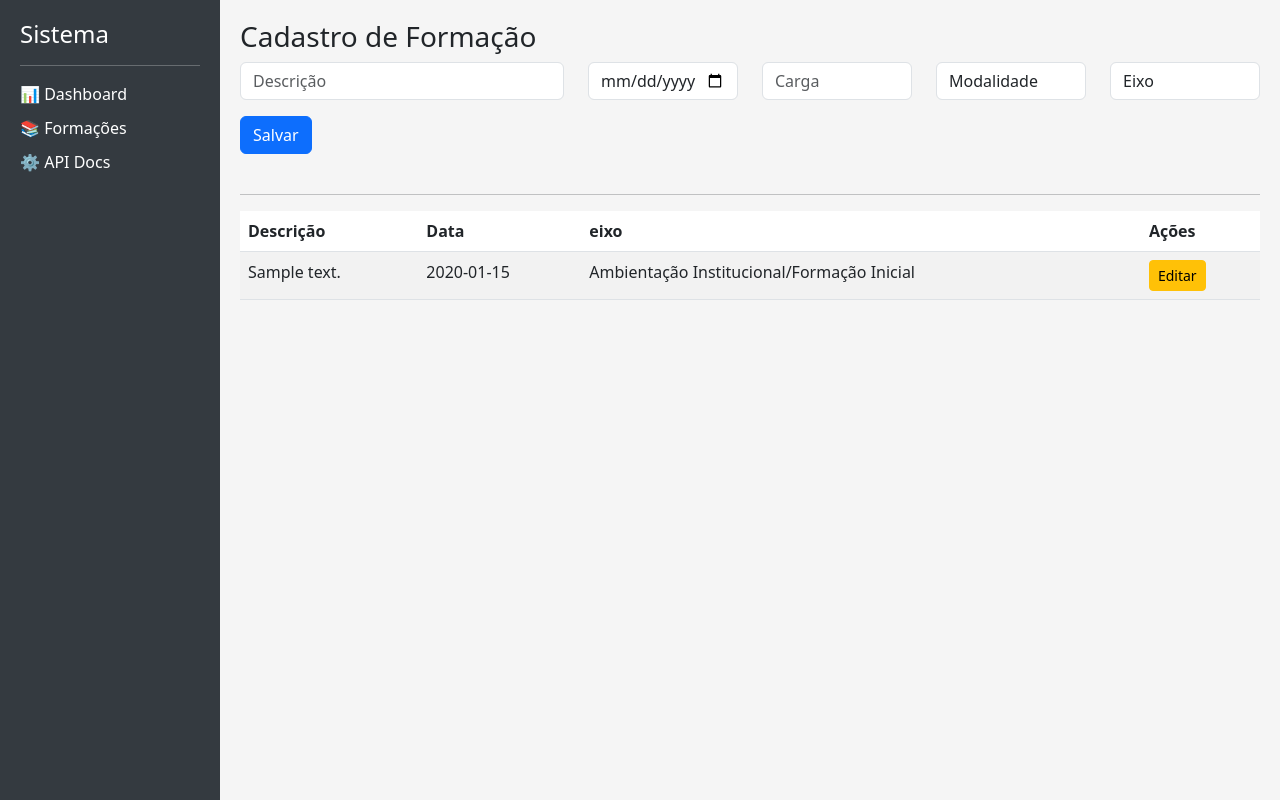
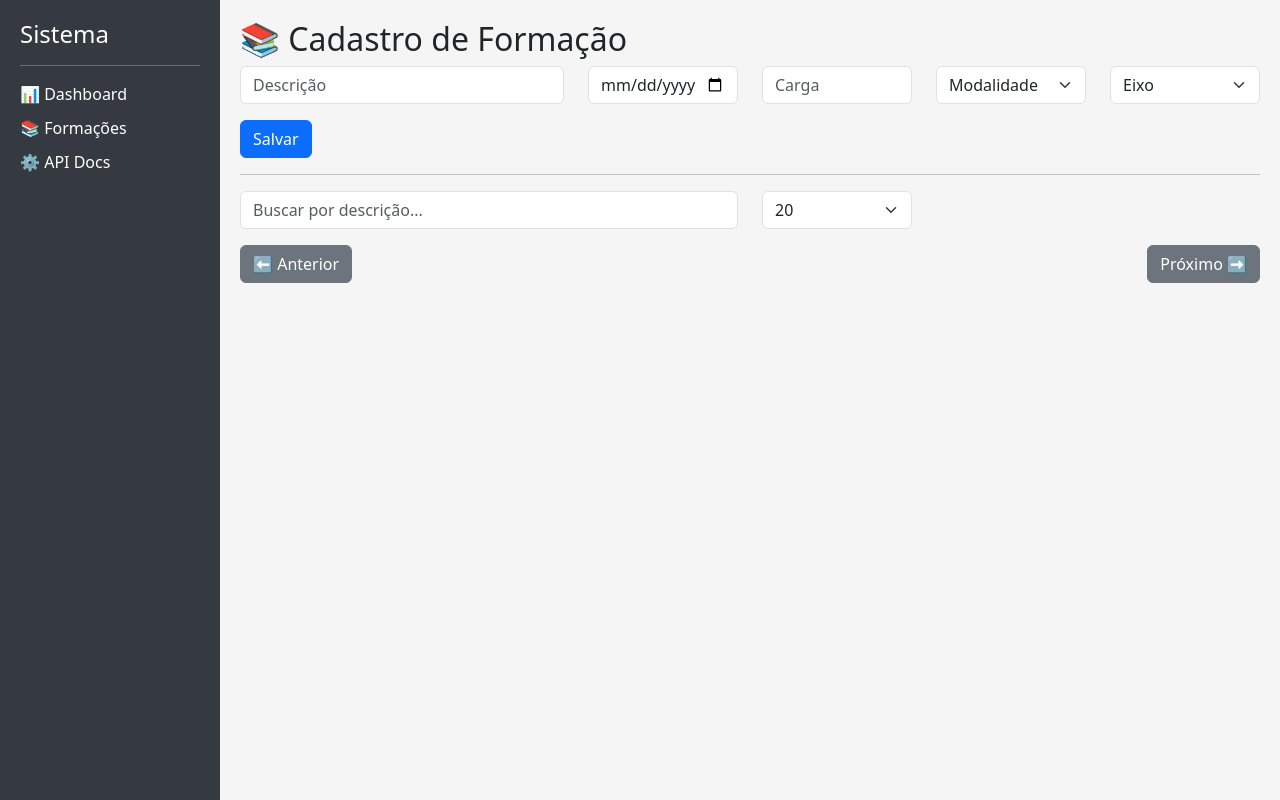
Before and after one commit to VitorSchmitt/db-formacoes, a FastAPI app: page /web/formacoes in a window 1280 px wide. Run offline with FastAPI, Linux system fonts and the light colour scheme; tables that the repository leaves empty hold one stand-in row (values such as "Sample post"); parts of the project's set-up code (start-up, migrations or seed data) failed here and were passed over; some libraries are stand-ins or nearby versions.

Commit message:
Update formacoes.html

```diff
--- a/templates/formacoes.html
+++ b/templates/formacoes.html
@@ -2,51 +2,79 @@
 
 {% block content %}
 
-<h3>Cadastro de Formação</h3>
+<h2>📚 Cadastro de Formação</h2>
 
-<div id="msg"></div>
+<!-- ===================== -->
+<!-- FORM -->
+<!-- ===================== -->
+<form onsubmit="salvar(event)">
 
     <div class="row mb-3">
         <div class="col-md-4">
-        <input type="text" id="descricao" class="form-control" placeholder="Descrição">
+            <input type="text" id="descricao" class="form-control" placeholder="Descrição" required>
         </div>
 
         <div class="col-md-2">
-        <input type="date" id="data_termino" class="form-control">
+            <input type="date" id="data_termino" class="form-control" required>
         </div>
 
         <div class="col-md-2">
-        <input type="number" id="carga" class="form-control" placeholder="Carga">
+            <input type="number" id="carga" class="form-control" placeholder="Carga" min="1" required>
         </div>
 
         <div class="col-md-2">
-        <select id="modalidade" class="form-control"></select>
+            <select id="modalidade" class="form-select" required></select>
         </div>
 
         <div class="col-md-2">
-        <select id="eixo" class="form-control"></select>
+            <select id="eixo" class="form-select" required></select>
         </div>
     </div>
 
-<button class="btn btn-primary mb-4" onclick="salvar()">Salvar</button>
+    <button class="btn btn-primary">Salvar</button>
+
+</form>
+
+<div id="msg" class="mt-2"></div>
 
 <hr>
 
-<table class="table table-striped">
-    <thead>
-        <tr>
-            <th>Descrição</th>
-            <th>Data</th>
-            <th>eixo</th>
-            <th>Ações</th>
-        </tr>
-    </thead>
-    <tbody id="tabela"></tbody>
-</table>
+<!-- ===================== -->
+<!-- BUSCA + PAGINAÇÃO -->
+<!-- ===================== -->
+<div class="row mb-3">
+    <div class="col-md-6">
+        <input type="text" id="busca" class="form-control" placeholder="Buscar por descrição..." onkeyup="resetarPagina()">
+    </div>
 
-<!-- 🔥 SCRIPT TEM QUE ESTAR DENTRO DO BLOCK -->
+    <div class="col-md-2">
+        <select id="limite" class="form-select" onchange="resetarPagina()">
+            <option value="10">10</option>
+            <option value="20" selected>20</option>
+            <option value="50">50</option>
+        </select>
+    </div>
+</div>
+
+<!-- ===================== -->
+<!-- TABELA -->
+<!-- ===================== -->
+<div id="tabela"></div>
+
+<div class="d-flex justify-content-between mt-3">
+    <button class="btn btn-secondary" onclick="anterior()">⬅ Anterior</button>
+    <span id="pagina_info"></span>
+    <button class="btn btn-secondary" onclick="proxima()">Próximo ➡</button>
+</div>
+
+<!-- ===================== -->
+<!-- SCRIPT -->
+<!-- ===================== -->
 <script>
+
 let editandoId = null;
+let pagina = 1;
+let totalPaginas = 1;
 
 // =====================
 // ENUMS
@@ -58,8 +86,8 @@ async function carregarEnums() {
     let m = document.getElementById("modalidade");
     let e = document.getElementById("eixo");
 
-    m.innerHTML = "<option value=''>Modalidade</option>";
-    e.innerHTML = "<option value=''>Eixo</option>";
+    m.innerHTML = `<option value="">Modalidade</option>`;
+    e.innerHTML = `<option value="">Eixo</option>`;
 
     data.modalidade.forEach(x => m.add(new Option(x, x)));
     data.eixo.forEach(x => e.add(new Option(x, x)));
@@ -69,30 +97,80 @@ async function carregarEnums() {
 // LISTAR
 // =====================
 async function carregarTabela() {
-    let res = await fetch("/api/formacoes");
+
+    let busca = document.getElementById("busca").value;
+    let limite = document.getElementById("limite").value;
+
+    let url = `/api/formacoes?busca=${busca}&pagina=${pagina}&limite=${limite}`;
+
+    let res = await fetch(url);
     let data = await res.json();
 
-    let html = "";
+    let html = `
+    <table class="table table-striped table-sm">
+        <thead>
+            <tr>
+                <th>Descrição</th>
+                <th>Data</th>
+                <th>Carga</th>
+                <th>Modalidade</th>
+                <th>Ações</th>
+            </tr>
+        </thead>
+        <tbody>
+    `;
 
-    data.forEach(f => {
+    data.dados.forEach(f => {
         html += `
         <tr>
             <td>${f.descricao}</td>
             <td>${f.data_termino || ""}</td>
-            <td>${f.eixo || ""}</td>
+            <td>${f.carga_horaria}</td>
+            <td>${f.modalidade}</td>
             <td>
-                <button class="btn btn-sm btn-warning" onclick='editar(${JSON.stringify(f)})'>Editar</button>
+                <button class="btn btn-sm btn-warning" onclick='editar(${JSON.stringify(f)})'>✏️</button>
+                <button class="btn btn-sm btn-danger" onclick="deletar(${f.id})">🗑</button>
             </td>
-        </tr>`;
+        </tr>
+        `;
     });
 
+    html += `</tbody></table>`;
+
     document.getElementById("tabela").innerHTML = html;
+
+    totalPaginas = data.total_paginas;
+    document.getElementById("pagina_info").innerText = `Página ${pagina} de ${totalPaginas}`;
 }
 
 // =====================
-// SALVAR
+// PAGINAÇÃO
 // =====================
-async function salvar() {
+function proxima() {
+    if (pagina < totalPaginas) {
+        pagina++;
+        carregarTabela();
+    }
+}
+
+function anterior() {
+    if (pagina > 1) {
+        pagina--;
+        carregarTabela();
+    }
+}
+
+function resetarPagina() {
+    pagina = 1;
+    carregarTabela();
+}
+
+// =====================
+// SALVAR / ATUALIZAR
+// =====================
+async function salvar(event) {
+    event.preventDefault();
+
     let dados = {
         descricao: document.getElementById("descricao").value.trim(),
         data_termino: document.getElementById("data_termino").value,
@@ -100,6 +178,11 @@ async function salvar() {
         modalidade: document.getElementById("modalidade").value,
         eixo: document.getElementById("eixo").value
     };
+
+    if (!dados.descricao || !dados.data_termino || !dados.carga_horaria || !dados.modalidade || !dados.eixo) {
+        mostrarMsg({erro: "Preencha todos os campos"});
+        return;
+    }
 
     let url = "/api/formacao";
     let method = "POST";
@@ -116,6 +199,7 @@ async function salvar() {
     });
 
     let r = await res.json();
+
     mostrarMsg(r);
 
     if (r.ok) {
@@ -135,6 +219,8 @@ function editar(f) {
     document.getElementById("carga").value = f.carga_horaria;
     document.getElementById("modalidade").value = f.modalidade;
     document.getElementById("eixo").value = f.eixo;
+
+    window.scrollTo({ top: 0, behavior: "smooth" });
 }
 
 // =====================
@@ -160,13 +246,13 @@ function mostrarMsg(r) {
     if (r.erro) {
         msg.innerHTML = `<div class="alert alert-danger">${r.erro}</div>`;
     } else {
-        msg.innerHTML = `<div class="alert alert-success">Sucesso</div>`;
+        msg.innerHTML = `<div class="alert alert-success">Salvo com sucesso</div>`;
     }
 }
 
 function limpar() {
     editandoId = null;
-    document.querySelectorAll("input, select").forEach(el => el.value = "");
+    document.querySelector("form").reset();
 }
 
 // =====================
```
Lines whose indentation alone changed are shown as unchanged.
